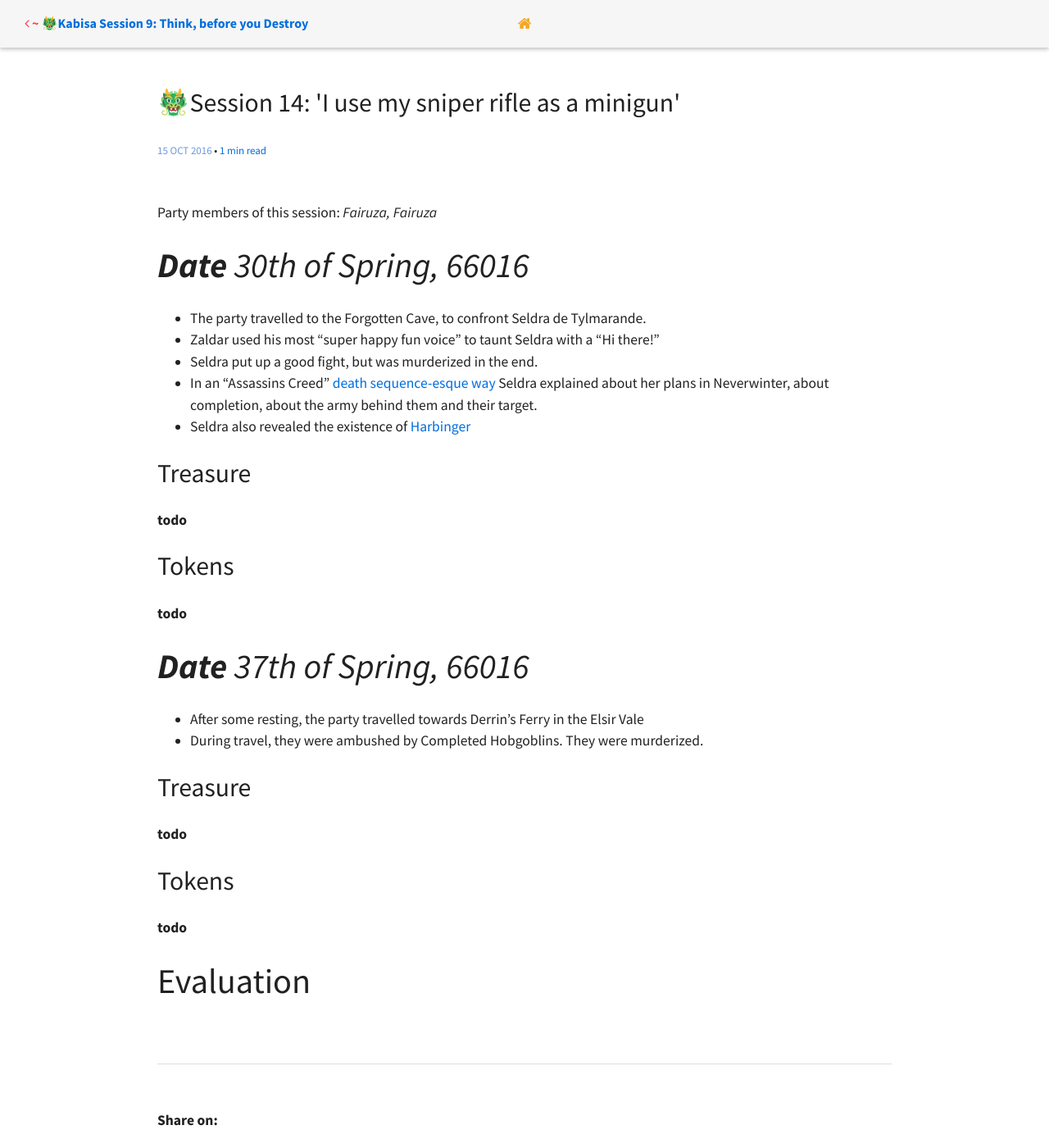
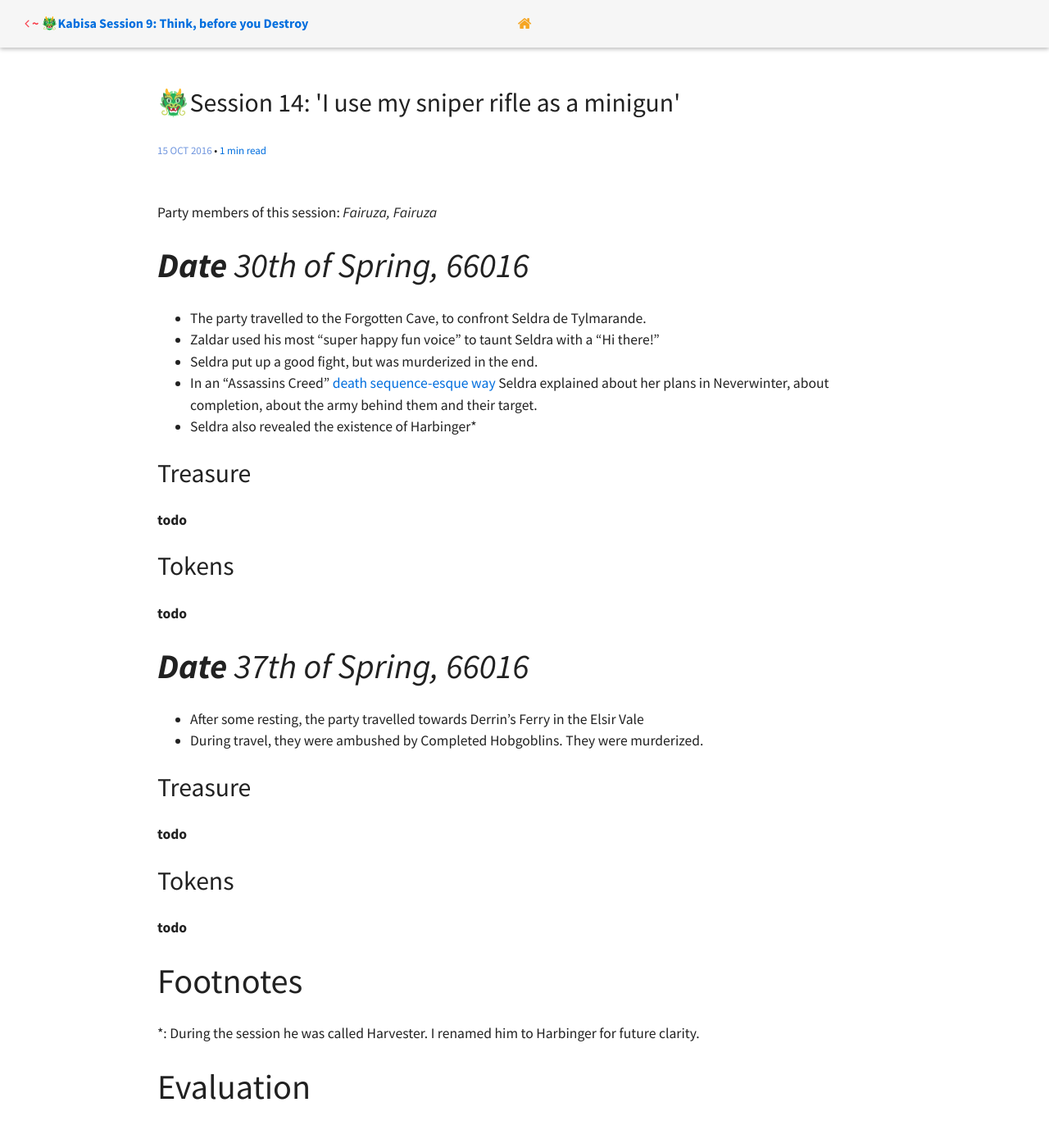
Before and after one commit to eirvandelden/eirvandelden.github.io, a Jekyll site: the page built from _posts/dnd/2016-10-15-session-14.markdown, in a window 1280 px wide and 1400 px high. Shown: the whole window at 82% size. Built offline with Jekyll 4.4.1, drawn with Linux system fonts in a browser that asks for light colours; comment, search, counter and statistics services are not loaded.

Commit message:
Fix how I show a footnote

```diff
--- a/_posts/dnd/2016-10-15-session-14.markdown
+++ b/_posts/dnd/2016-10-15-session-14.markdown
@@ -38,6 +38,8 @@
 
 **todo**
 
-[1]: "During the session he was called Harvester. I renamed him to Harbinger for future clarity."
+
+# Footnotes
+*: During the session he was called Harvester. I renamed him to Harbinger for future clarity.
 
 # Evaluation
```
Also changed, not shown: other parts of _posts/dnd/2016-10-15-session-14.markdown (+1 -1 lines).
